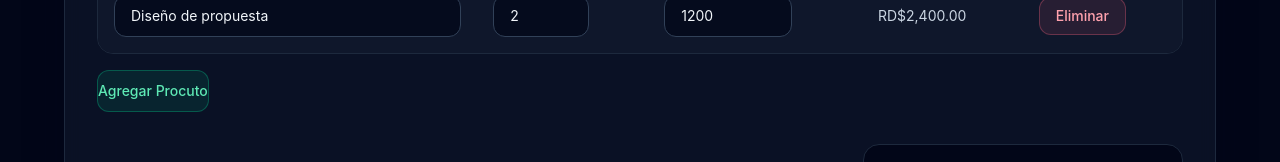
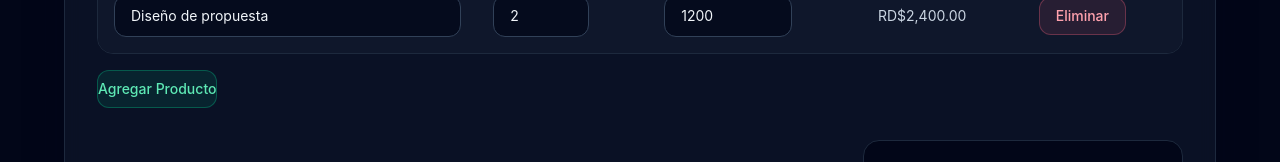
Before and after one commit to edelance21/factura-app, a React (Vite) app in the folder factura-project/: page / in a window 1280 px wide. Shown: the part 473-635 px from the top of the page. Built offline with nearby package versions, Linux system fonts and the light colour scheme.

Commit message:
corrigiendo falta ortofrafica

```diff
--- a/factura-project/src/components/ProductsTable.jsx
+++ b/factura-project/src/components/ProductsTable.jsx
@@ -112,10 +112,10 @@ const ProductsTable = ({ products, errors, onProductChange, onProductBlur, onAdd
                 type='button'
                 onClick={onAddProduct}
                 className='mt-4 inline-flex items-center border rounded-xl border-emerald-400/30
-                bg-emerald-400/10 px4 py-2.5 text-sm font-medium text-emerald-300 transition
+                bg-emerald-400/10 px4 py-2 text-sm font-medium text-emerald-300 transition
                 hover:bg-emerald-400/20 cursor-pointer focus:outline-none focus:ring-2 focus:ring-emerald-400/50'
             >
-                Agregar Procuto
+                Agregar Producto
             </button>
 
     </section>
```
